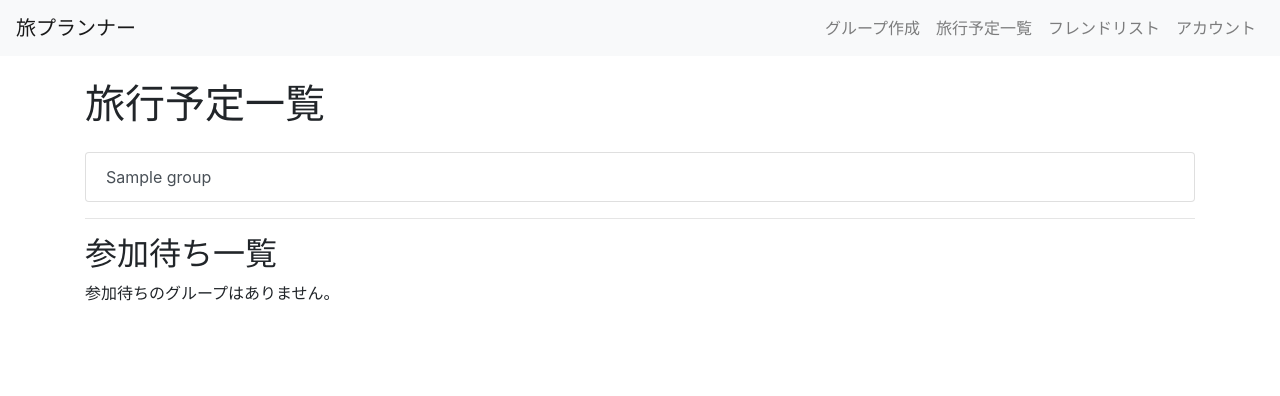
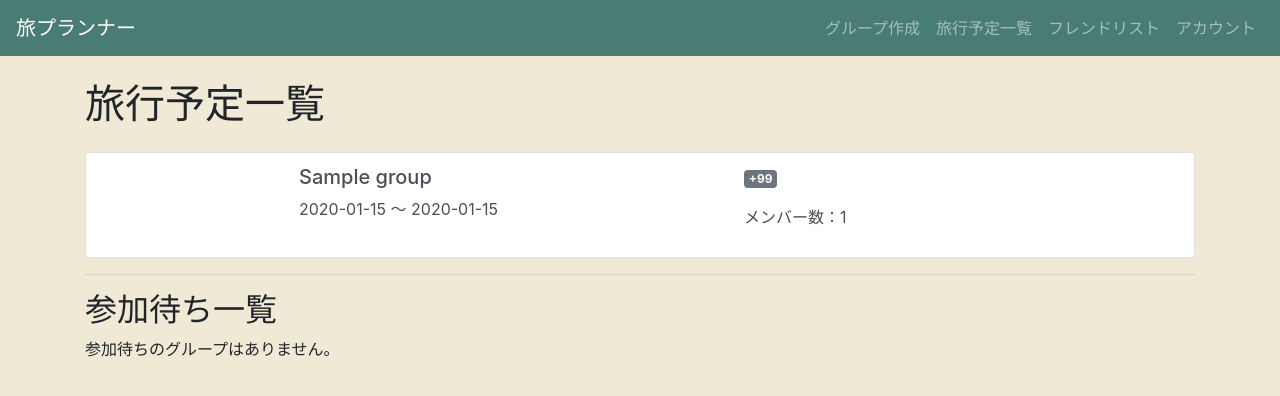
Before and after one commit to Yutak6116/travel-hub-test, a Flask app: page /travels in a window 1280 px wide. Shown: the top 396 px of the page. Run offline with Flask 3, Linux system fonts and the light colour scheme; the visitor is signed in with stand-in values (Sample User, id 1); tables that the repository leaves empty hold one stand-in row (values such as "Sample post"); some libraries are stand-ins or nearby versions.

Commit message:
design_chat

```diff
--- a/app.py
+++ b/app.py
@@ -27,7 +27,7 @@ import routes
 
 if __name__ == '__main__':
     with app.app_context():
-        db.drop_all()  # 既存のテーブルを削除
+        # db.drop_all()  # 既存のテーブルを削除
         db.create_all()  # 新しいスキーマでテーブル作成
     # socketio.run(app, host="0.0.0.0", port=5000, debug=True)
     socketio.run(app, host="0.0.0.0", port=8000, debug=True)
--- a/models.py
+++ b/models.py
@@ -1,5 +1,8 @@
 from extensions import db
 import datetime
+from sqlalchemy import create_engine
+
+engine = create_engine('sqlite:///travel.db', echo=True)
 
 # フレンドテーブルのモデル
 class Friend(db.Model):
--- a/templates/_navbar.html
+++ b/templates/_navbar.html
@@ -1,4 +1,5 @@
-<nav class="navbar navbar-expand-lg navbar-light bg-light">
+<nav class="navbar navbar-expand-lg navbar-dark navbar-fixed-top"
+  style="background-color: #497D74;">
   <a class="navbar-brand" href="{{ url_for('group.travels') }}">旅プランナー</a>
   <button
     class="navbar-toggler"
--- a/templates/travels.html
+++ b/templates/travels.html
@@ -1,32 +1,59 @@
 <!DOCTYPE html>
 <html lang="ja">
+
 <head>
   <meta charset="UTF-8" />
   <title>旅行予定一覧</title>
   <meta name="viewport" content="width=device-width, initial-scale=1" />
-    <link
-      rel="stylesheet"
-      href="{{ url_for('static', filename='css/style.css') }}"
-    />
-    <link
-      rel="stylesheet"
-      href="https://maxcdn.bootstrapcdn.com/bootstrap/4.5.2/css/bootstrap.min.css"
-    />
+  <link rel="stylesheet" href="{{ url_for('static', filename='css/style.css') }}" />
+  <link rel="stylesheet" href="https://maxcdn.bootstrapcdn.com/bootstrap/4.5.2/css/bootstrap.min.css" />
+  <style>
+    body {
+      background-color: #EFE9D5;
+    }
+
+    .rounded-circle {
+      border: 1px solid #ccc;
+    }
+
+    /* .outline{
+      background-color: #71BBB2;
+    } */
+  </style>
 </head>
+
 <body>
   {% include '_navbar.html' %}
-
   <div class="container mt-4">
-      <h1 class="mb-4">旅行予定一覧</h1>
+    <h1 class="outline mb-4">旅行予定一覧</h1>
 
     {% if travels %}
     <div class="list-group">
       {% for travel in travels %}
-        <a
-          href="{{ url_for('chat.chat', room_id=travel.id) }}"
-          class="list-group-item list-group-item-action"
-        >
-          {{ travel.title }}
+      <a href="{{ url_for('chat.chat', room_id=travel.id) }}" class="list-group-item-action list-group-item">
+        <div class="container">
+          <div class="row">
+            <div class="col-2">
+              <!-- icon追加したい -->
+              <!-- {% if travel.icon_path %}
+              <img src="{{ travel.icon_path }}" class="rounded-circle img-thumbnail"
+                style="width: 80px; height: 80px; object-fit: cover;" /> -->
+              <!-- {% else %} -->
+              <img src="{{ url_for('static', filename='sample_img.JPG') }}" class="rounded-circle img-thumbnail"
+                style="width: 80px; height: 80px; object-fit: cover;" />
+              <!-- {% endif %} -->
+
+            </div>
+            <div class="col-5 align-items-center">
+              <h5>{{ travel.title }}</h5>
+              <p>{{ travel.start_date }} 〜 {{ travel.end_date }}</p>
+            </div>
+            <div class="col-5 align-items-center">
+              <p><span class="badge bg-secondary text-light">+99</span></p>
+              <p>メンバー数：1</p>
+            </div>
+          </div>
+        </div>
       </a>
       {% endfor %}
     </div>
@@ -36,18 +63,12 @@
 
     <hr />
     <!-- 参加待ち一覧 -->
-      <h2>参加待ち一覧</h2>
+    <h2 class="outline">参加待ち一覧</h2>
     {% if invitations %}
     <div class="list-group">
       {% for invite in invitations %}
-        <a
-          href="#"
-          class="list-group-item list-group-item-warning"
-          data-toggle="modal"
-          data-target="#invitationModal"
-          data-invite-id="{{ invite.id }}"
-          data-group-title="{{ invite.group_id | get_group_title }}"
-        >
+      <a href="#" class="list-group-item list-group-item-warning" data-toggle="modal" data-target="#invitationModal"
+        data-invite-id="{{ invite.id }}" data-group-title="{{ invite.group_id | get_group_title }}">
         {{ invite.group_id | get_group_title }}（参加待ち）
         <br />
         <small>招待者: {{ invite.group_id | get_inviter_info }}</small>
@@ -60,14 +81,8 @@
   </div>
 
   <!-- 招待対応モーダル -->
-    <div
-      class="modal fade"
-      id="invitationModal"
-      tabindex="-1"
-      role="dialog"
-      aria-labelledby="invitationModalLabel"
-      aria-hidden="true"
-    >
+  <div class="modal fade" id="invitationModal" tabindex="-1" role="dialog" aria-labelledby="invitationModalLabel"
+    aria-hidden="true">
     <div class="modal-dialog" role="document">
       <form method="POST" id="handleInvitationForm" action="">
         <div class="modal-content">
@@ -75,12 +90,7 @@
             <h5 class="modal-title" id="invitationModalLabel">
               グループ招待の対応
             </h5>
-              <button
-                type="button"
-                class="close"
-                data-dismiss="modal"
-                aria-label="閉じる"
-              >
+            <button type="button" class="close" data-dismiss="modal" aria-label="閉じる">
               <span aria-hidden="true">&times;</span>
             </button>
           </div>
@@ -88,20 +98,10 @@
             <p id="invitationInfo">このグループに参加しますか？</p>
           </div>
           <div class="modal-footer">
-              <button
-                type="submit"
-                name="action"
-                value="reject"
-                class="btn btn-danger"
-              >
+            <button type="submit" name="action" value="reject" class="btn btn-danger">
               拒否
             </button>
-              <button
-                type="submit"
-                name="action"
-                value="accept"
-                class="btn btn-success"
-              >
+            <button type="submit" name="action" value="accept" class="btn btn-success">
               承諾
             </button>
           </div>
@@ -129,4 +129,5 @@
     });
   </script>
 </body>
+
 </html>
```
Also changed, not shown: templates/chat.html (+4 -4 lines), templates/group_creation.html (+44 -69 lines), extensions.py (line endings or trailing spaces), static/sample_img.JPG (added). Lines whose indentation alone changed are shown as unchanged.
